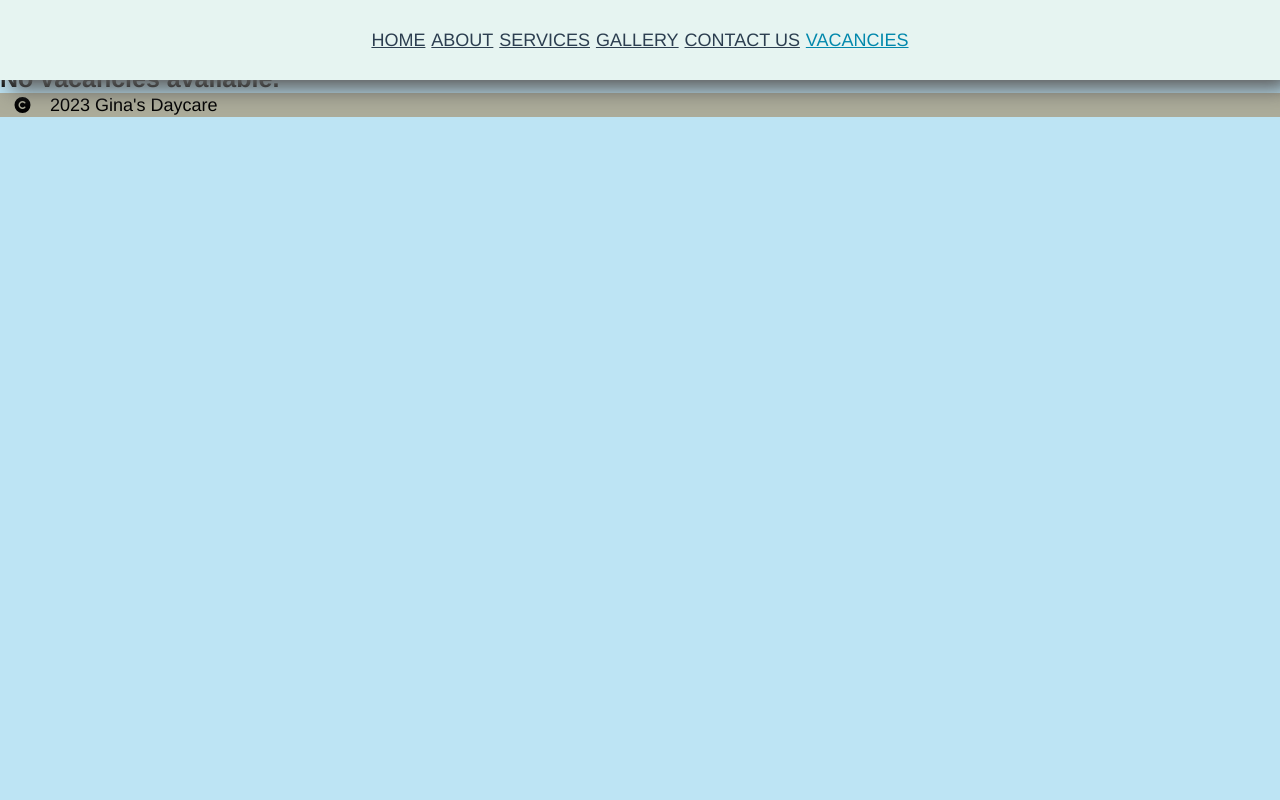
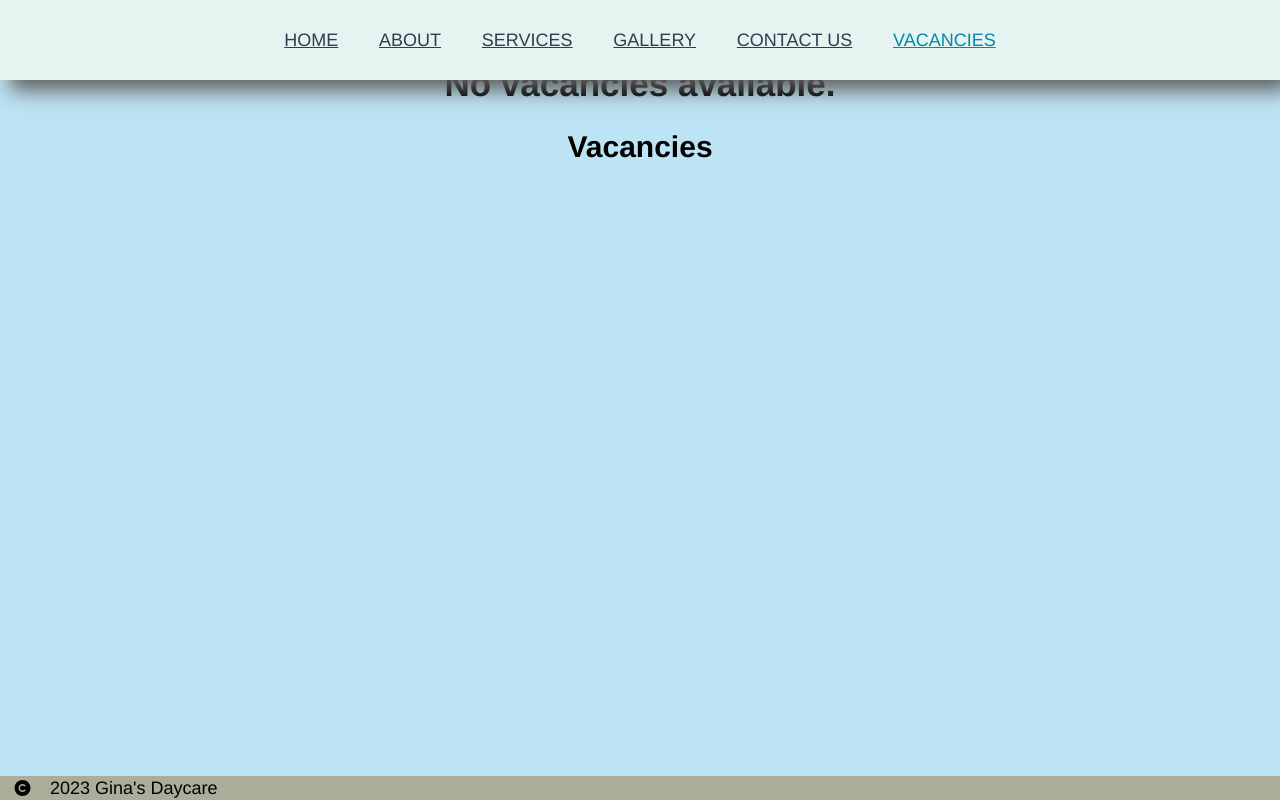
Before and after one commit to MikaRinquest/GinasDaycare, a Vue app: page /vacancies in a window 1280 px wide. Built offline with nearby package versions, Linux system fonts and the light colour scheme; what vue-sweetalert2 would draw is missing.

Commit message:
Added vacancies styling

```diff
--- a/src/components/Navbar.vue
+++ b/src/components/Navbar.vue
@@ -43,7 +43,7 @@ export default {};
 .nav-holder {
   display: flex;
   justify-content: space-evenly;
-  width: 45%;
+  width: 65%;
 }
 
 .route-name {
--- a/src/components/Vacancies/Vacancies.vue
+++ b/src/components/Vacancies/Vacancies.vue
@@ -1,10 +1,14 @@
 <template>
-  <div v-if="vacancies.length == 0">
-    <h1>No vacancies available.</h1>
+  <div v-if="vacancies.length == 0" class="n-vac">
+    <h1 class="nv-title">No vacancies available.</h1>
   </div>
-  <div>
-    <div v-for="(job, i) in vacancies" :key="i">
-      <p>{{ job.title }}</p>
+  <div class="a-vac">
+    <h2 class="heading">Vacancies</h2>
+    <div class="vac-holder">
+      <div v-for="(job, i) in vacancies" :key="i" class="vac">
+        <h3 class="v-title">{{ job.title }}</h3>
+        <p class="v-desc">{{ job.desc }}</p>
+      </div>
     </div>
   </div>
 </template>
@@ -13,14 +17,64 @@
 export default {
   data() {
     return {
-      vacancies: [
-        // {
-        //   title: "Hello world",
-        // },
-      ],
+      vacancies: [],
     };
   },
 };
 </script>
+<style scoped>
+.n-vac,
+.vac-holder {
+  height: 100%;
+}
 
-<style></style>
+.n-vac {
+  display: flex;
+  justify-content: center;
+  align-items: center;
+}
+
+.nv-title {
+  font-size: 35px;
+  text-align: center;
+}
+
+.heading {
+  font-size: 30px;
+  text-align: center;
+  padding-top: 2%;
+}
+
+.vac-holder {
+  padding-top: 3%;
+  padding-left: 5%;
+  display: flex;
+  flex-wrap: wrap;
+}
+
+.vac {
+  width: 30%;
+  border: 1px solid black;
+  padding: 10px;
+  margin-right: 2%;
+  margin-bottom: 2%;
+}
+
+.v-title {
+  text-decoration: underline;
+  text-align: center;
+  padding-bottom: 15px;
+}
+
+@media only screen and (min-width: 600px) and (max-width: 1000px) {
+  .vac {
+    width: 48%;
+  }
+}
+
+@media only screen and (max-width: 600px) {
+  .vac {
+    width: 100%;
+  }
+}
+</style>
--- a/src/views/VacanciesView.vue
+++ b/src/views/VacanciesView.vue
@@ -13,4 +13,8 @@ export default {
 };
 </script>
 
-<style></style>
+<style scoped>
+#vacancies {
+  min-height: 97vh;
+}
+</style>
```
Also changed, not shown: 1 other file (tests, documents, lock files or other folders).
